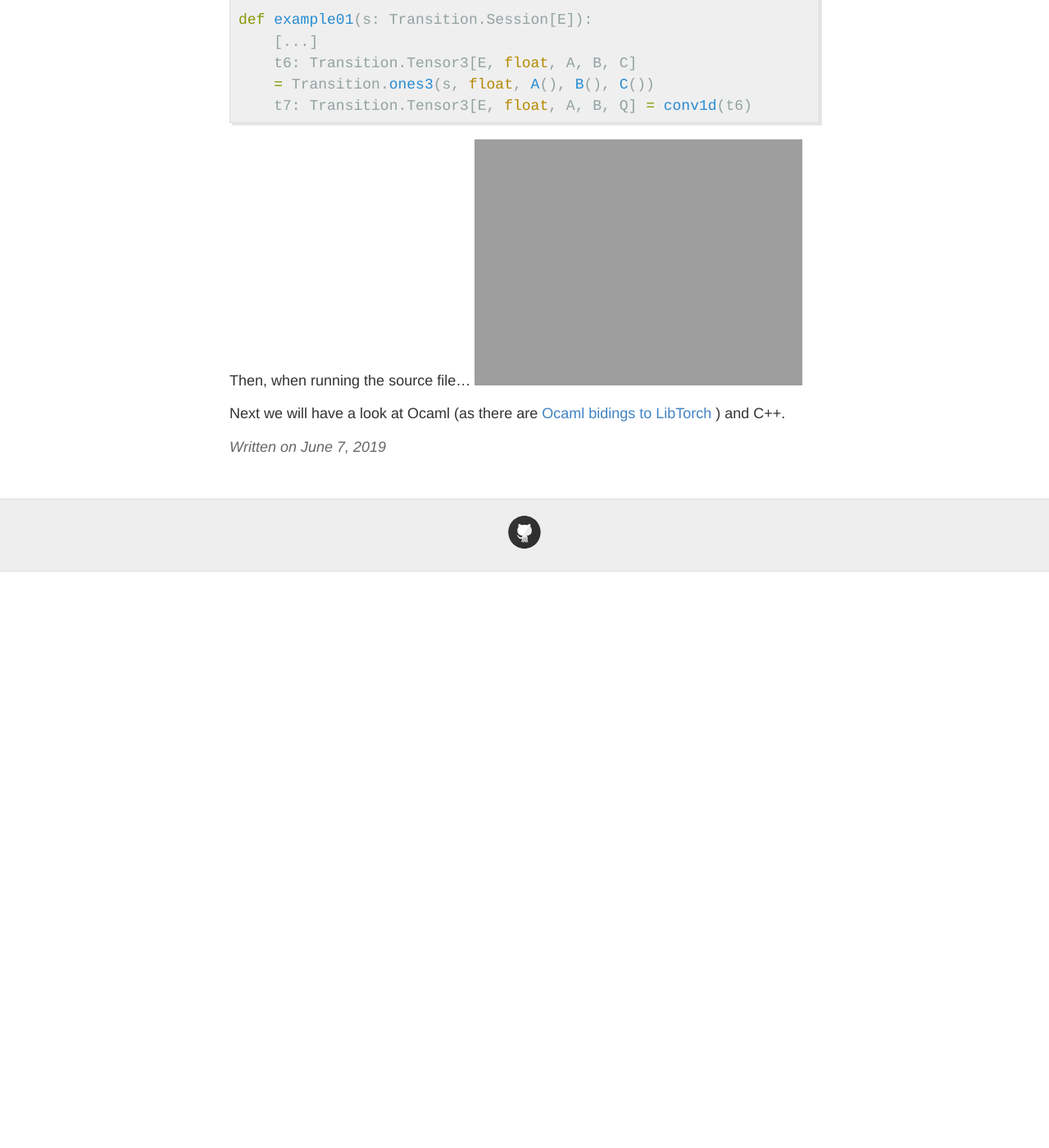
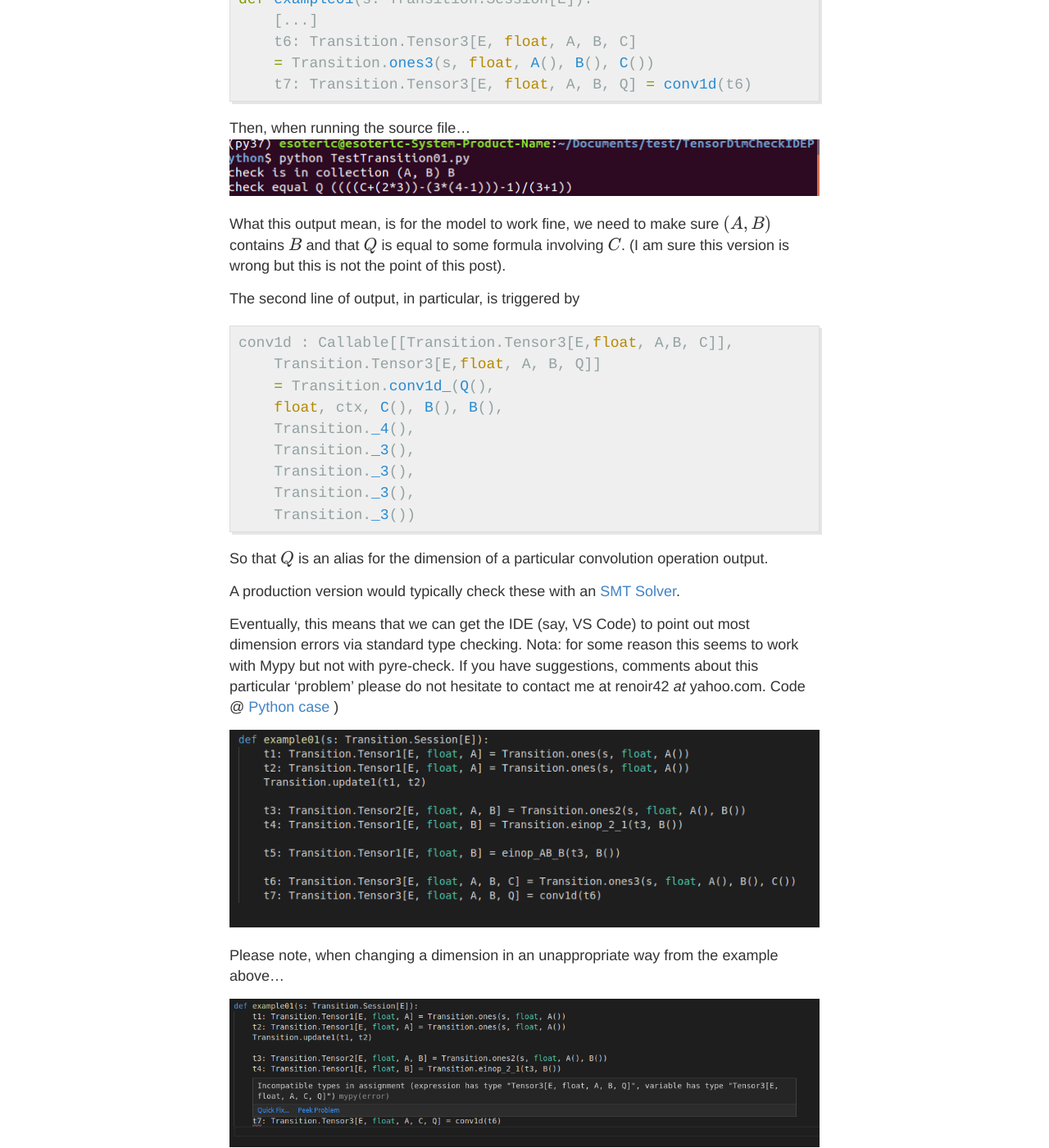
Before and after one commit to zeta1999/renoir42, a Jekyll site: the page built from _posts/2019-6-7-CheckingTensorDimsInIDE.md, in a window 1280 px wide and 1400 px high, scrolled down 1928 px. Shown: the whole window at 82% size. Built offline with Jekyll 4.4.1, drawn with Linux system fonts in a browser that asks for light colours; formulas are drawn with MathJax 3; a script that is not in the unit is left out; before the commit the page ends 2625 px from its top, so only the background shows below that; some of the changed text lies outside the part shown.

Commit message:
Update 2019-6-7-CheckingTensorDimsInIDE.md

```diff
--- a/_posts/2019-6-7-CheckingTensorDimsInIDE.md
+++ b/_posts/2019-6-7-CheckingTensorDimsInIDE.md
@@ -1,7 +1,7 @@
 ---
 layout: post
 mathjax: true
-title: Incomplete Post, Some ways to check tensor size in IDE
+title: Some ways to check tensor size in Python IDE
 ---
 Nota bene: this is only a *proof of concept* at this stage.
 
@@ -21,9 +21,9 @@ thus making future debugging... possible/endurable! ;-)
 Today, let us focus on the [Python case](https://github.com/zeta1999/TensorDimCheckIDEPython).
 
 The trick of the matter is to encode dimensions as a abstract type parameters. Writing code in such a generic way will
-on principle, later allow to add an extra optimization loop for metaparameter tuning: get a model which is as big as needed
-but not much more, hence allowing for faster inference and re-training. The important nuance here is that model instanciation
-would *always* work as tensor dimensions are validated automatically.
+on principle, later allow to add an extra optimization loop for metaparameter tuning, 'for free' : get a model which is as big
+as needed but not much more, hence allowing for faster inference and re-training. The important nuance here is that model
+instanciation would *always* work as tensor dimensions are validated automatically.
 
 Let us first define (abstract) dimensions: A,B,C,D.
 
@@ -81,7 +81,46 @@ def example01(s: Transition.Session[E]):
 {% endhighlight %}
 
 Then, when running the source file...
-![Run python](https://zeta1999.github.io/renoir42//images/RunPython.png)
+![Run python](https://zeta1999.github.io/renoir42//images/TensorDimCheckIDEPython/RunPython.png)
+
+What this output mean, is for the model to work fine, we need to make sure $ (A,B) $ contains $ B $ and
+that $ Q $ is equal to some formula involving $ C $. (I am sure this version is wrong but this is not the point
+of this post).
+
+The second line of output, in particular, is triggered by
+
+{% highlight python %}
+conv1d : Callable[[Transition.Tensor3[E,float, A,B, C]],
+    Transition.Tensor3[E,float, A, B, Q]]
+    = Transition.conv1d_(Q(),
+    float, ctx, C(), B(), B(),
+    Transition._4(),
+    Transition._3(),
+    Transition._3(),
+    Transition._3(),
+    Transition._3())
+{% endhighlight %}
+
+So that $ Q $ is an alias for the dimension of a particular convolution operation output.
+
+A production version would typically check these with an [SMT Solver](https://rise4fun.com/z3).
+
+Eventually, this means that we can get the IDE (say, VS Code) to point out most dimension errors via standard type checking.
+Nota: for some reason this seems to work with Mypy but not with pyre-check. If you have suggestions,
+comments about this particular 'problem' please do not hesitate to contact me at renoir42 _at_ yahoo.com.
+Code @ [Python case](https://github.com/zeta1999/TensorDimCheckIDEPython) )
+
+![IDE](https://zeta1999.github.io/renoir42//images/TensorDimCheckIDEPython/IDE.png)
+
+Please note, when changing a dimension in an unappropriate way from the example above...
+
+![IDEError](https://zeta1999.github.io/renoir42//images/TensorDimCheckIDEPython/IDEError.png)
+
+I kind of like it already! ;-)
+Full IDE integration would then mean to add an automatic run of some dummy unit test to trigger SMT checks whenever necessary...
+This is left as an exercise for a next time.
+
+Code @ [Python case](https://github.com/zeta1999/TensorDimCheckIDEPython)
 
 Next we will have a look at Ocaml (as there are [Ocaml bidings to LibTorch](https://github.com/LaurentMazare/ocaml-torch) ) and
 C++.
```
